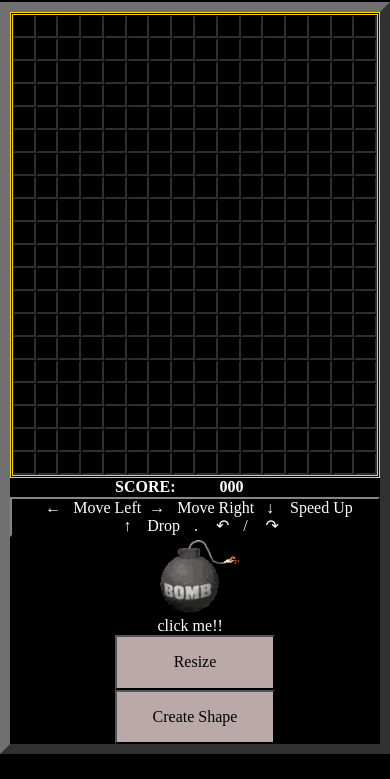
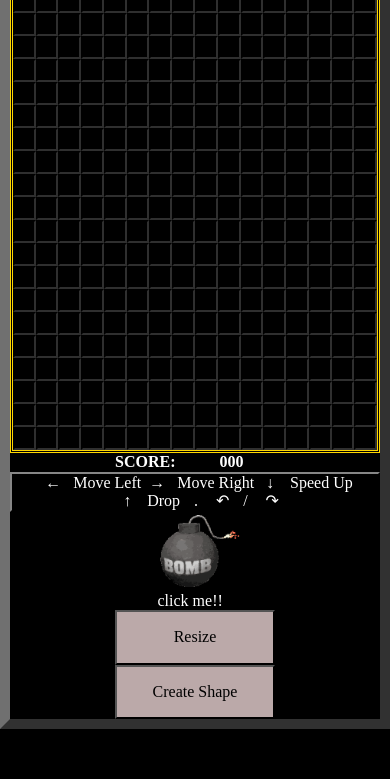
Before and after one commit to DBBrowne/ga-sei-projectone, a website: page index.html in a window 390 px wide. Shown: the part 65-844 px from the top of the page. Drawn offline with Linux system fonts and the light colour scheme.

Commit message:
fix mobile view pushing off screen

```diff
--- a/styles/main.css
+++ b/styles/main.css
@@ -371,6 +371,9 @@ tetris-overlay.enable-overlay{
 }
 
 @media screen and (max-width: 800px) {
+  main {
+    height: fit-content;
+  }
   header h1{
     margin: 0 0.5vw 0 0.5vw;
   }
```
